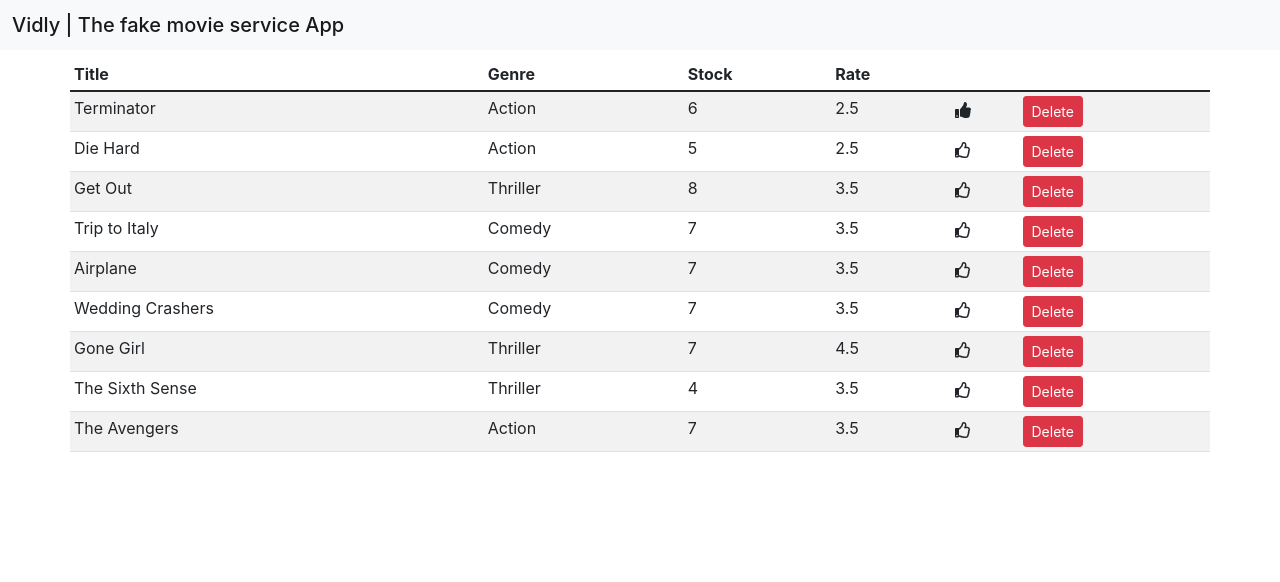
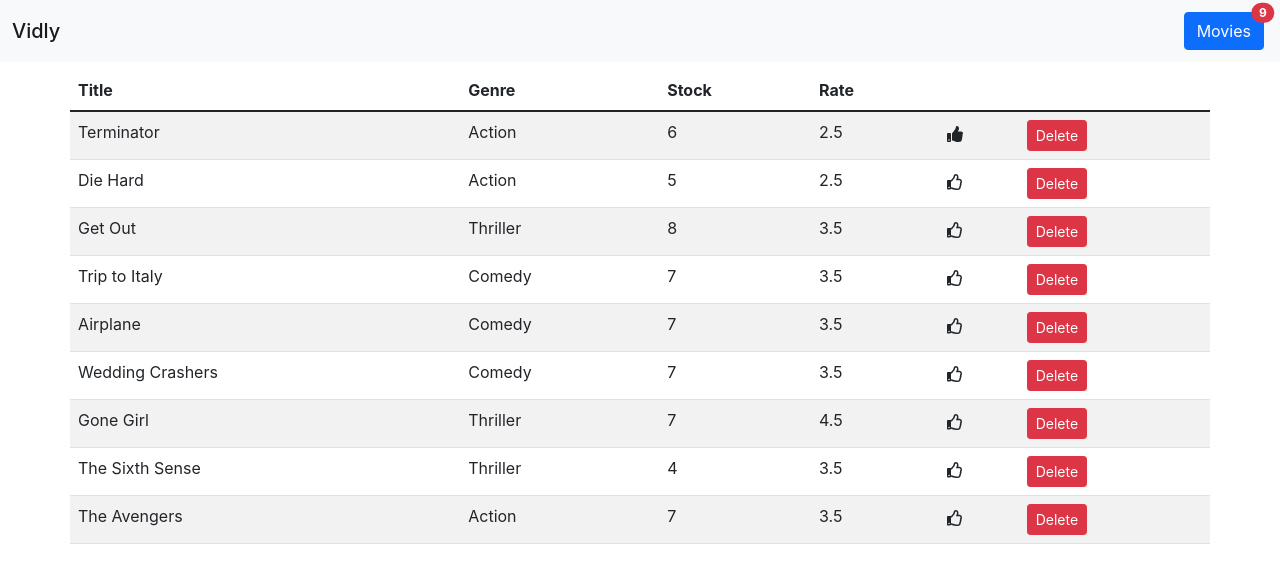
Before and after one commit to beloveddie/Vidmi, a React (Create React App) app: page / in a window 1280 px wide. Shown: the top 582 px of the page. Built offline with nearby package versions, Linux system fonts and the light colour scheme; the HTML template or start-up script is replaced by a standard one.

Commit message:
Modify App to include the new components

```diff
--- a/src/App.js
+++ b/src/App.js
@@ -2,17 +2,26 @@ import { useState } from "react";
 import { movies } from "./services/fakeMovieService";
 import Table from "./components/Table";
 import Nav from "./components/Nav";
+import Notification from "./components/Notification";
+import Alert from "./components/Alert";
 
 function App() {
   const headings = ["Title", "Genre", "Stock", "Rate"],
-    brand = "Vidly | The fake movie service App";
+    brand = "Vidly";
 
   // state values
   const [data, setData] = useState(movies);
   return (
     <div className="App">
-      <Nav brand={brand} />
-      <Table data={data} headings={headings} setData={setData} />
+      <Nav
+        brand={brand}
+        notification={<Notification data={data} dataName="Movies" />}
+      />
+      {data.length ? (
+        <Table data={data} headings={headings} setData={setData} />
+      ) : (
+        <Alert data="movies" />
+      )}
     </div>
   );
 }
--- a/src/components/Nav.jsx
+++ b/src/components/Nav.jsx
@@ -1,8 +1,9 @@
-const Nav = ({ brand }) => {
+const Nav = ({ brand, notification }) => {
   return (
     <nav className="navbar navbar-light bg-light">
       <div className="container-fluid">
         <span className="navbar-brand mb-0 h1">{brand}</span>
+        {notification}
       </div>
     </nav>
   );
--- a/src/components/Table.jsx
+++ b/src/components/Table.jsx
@@ -65,7 +65,7 @@ const Table = ({ headings, data, setData }) => {
   };
 
   return (
-    <table className="table table-striped table-sm container mt-2">
+    <table className="table table-striped  container mt-2">
       <TableHead
         headings={headings}
         handleSort={handleSort}
--- a/src/components/TableBody.jsx
+++ b/src/components/TableBody.jsx
@@ -18,6 +18,7 @@ const TableBody = ({ data, handleDelete, handleLike }) => {
             <td>
               <button
                 className="btn btn-sm btn-danger"
+                id="delete"
                 onClick={() => handleDelete(_id)}
               >
                 Delete
```
